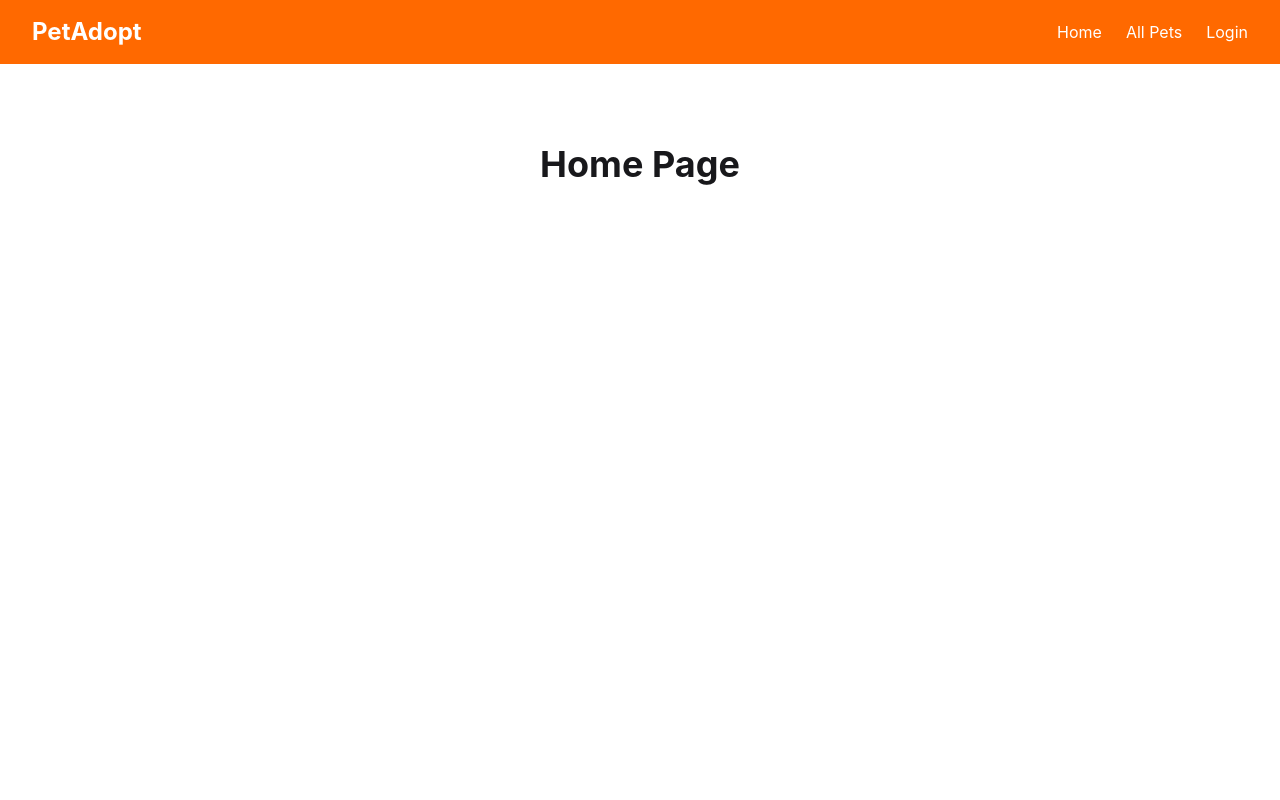
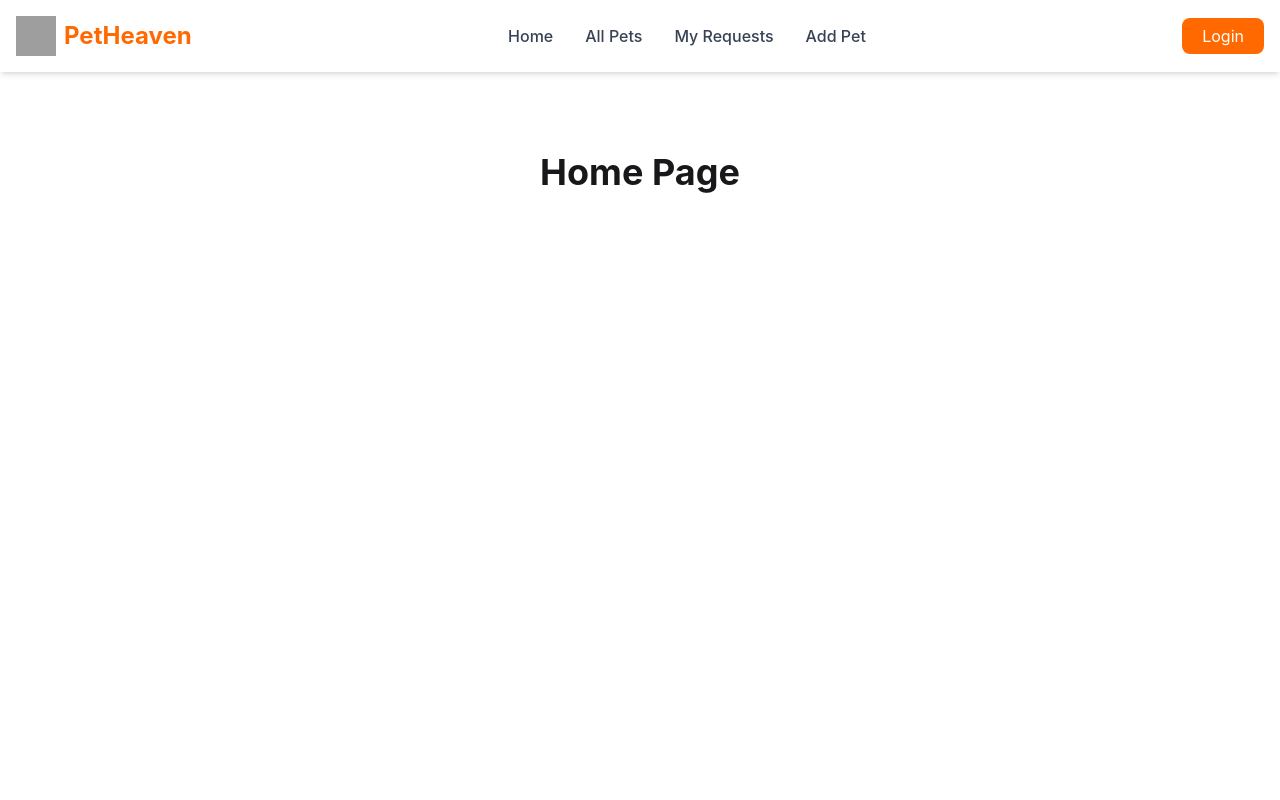
Before and after one commit to mdrifat107590/paw-heaven-front-end-a9, a React (Vite) app: page / in a window 1280 px wide. Shown: the top 800 px of the page. Built offline with nearby package versions, Linux system fonts and the light colour scheme; grey boxes are pictures that could not be loaded.

Commit message:
Nav design complete

```diff
--- a/package.json
+++ b/package.json
@@ -13,6 +13,7 @@
     "@tailwindcss/vite": "^4.2.4",
     "react": "^19.2.6",
     "react-dom": "^19.2.6",
+    "react-icons": "^5.6.0",
     "react-router-dom": "^7.15.1",
     "react-toastify": "^11.1.0",
     "router": "^2.2.0",
--- a/src/Components/Navbar.jsx
+++ b/src/Components/Navbar.jsx
@@ -1,32 +1,90 @@
-import { Link } from "react-router-dom";
+import { useState } from "react";
+import { Link, NavLink } from "react-router-dom";
+import { HiMenuAlt3 } from "react-icons/hi";
 
 const Navbar = () => {
+  const [open, setOpen] = useState(false);
+
+  const links = (
+    <>
+      <li>
+        <NavLink to="/">Home</NavLink>
+      </li>
+
+      <li>
+        <NavLink to="/all-pets">All Pets</NavLink>
+      </li>
+
+      <li>
+        <NavLink to="/dashboard/my-requests">
+          My Requests
+        </NavLink>
+      </li>
+
+      <li>
+        <NavLink to="/dashboard/add-pet">
+          Add Pet
+        </NavLink>
+      </li>
+    </>
+  );
+
   return (
-    <div className="bg-orange-500 text-white px-8 py-4">
+    <header className="bg-white shadow-md sticky top-0 z-50">
+      <div className="max-w-7xl mx-auto px-4">
+        <div className="flex justify-between items-center py-4">
+          <Link to="/" className="flex items-center gap-2">
+            <img
+              src="https://cdn-icons-png.flaticon.com/512/616/616408.png"
+              alt="logo"
+              className="w-10 h-10"
+            />
 
-      <div className="flex justify-between items-center">
-
-        <Link to="/" className="text-2xl font-bold">
-          PetAdopt
+            <h2 className="text-2xl font-bold text-orange-500">
+              PetHeaven
+            </h2>
           </Link>
 
-        <div className="flex gap-6">
+          <ul className="hidden lg:flex items-center gap-8 font-medium text-gray-700">
+            {links}
+          </ul>
+          <div className="hidden lg:block">
+            <Link
+              to="/login"
+              className="bg-orange-500 hover:bg-orange-600 text-white px-5 py-2 rounded-lg transition"
+            >
+              Login
+            </Link>
+          </div>
 
-          <Link to="/">Home</Link>
+          <div className="relative lg:hidden">
 
-          <Link to="/all-pets">
-            All Pets
+            <button
+              onClick={() => setOpen(!open)}
+              className="cursor-pointer"
+            >
+              <HiMenuAlt3 size={30} />
+            </button>
+            {open && (
+              <ul className="absolute right-0 mt-4 w-52 bg-white shadow-lg rounded-lg p-4 space-y-3 z-50">
+
+                {links}
+
+                <Link
+                  to="/login"
+                  className="block bg-orange-500 text-white text-center py-2 rounded-lg"
+                >
+                  Login
                 </Link>
 
-          <Link to="/login">
-            Login
-          </Link>
+              </ul>
+            )}
 
           </div>
 
         </div>
-
       </div>
+    </header>
   );
 };
 
```
Also changed, not shown: 1 other file (tests, documents, lock files or other folders). Lines whose indentation alone changed are shown as unchanged.
